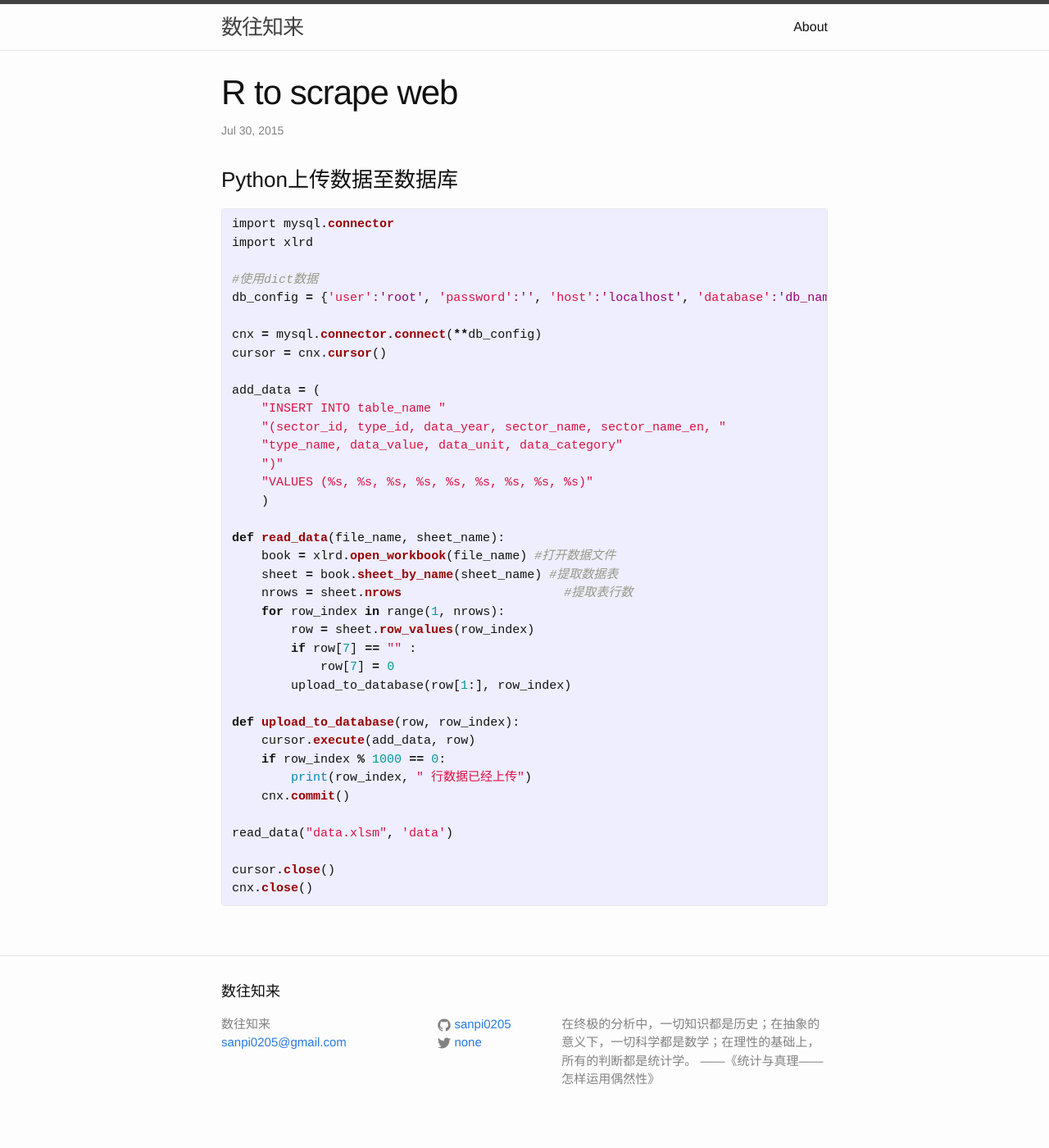
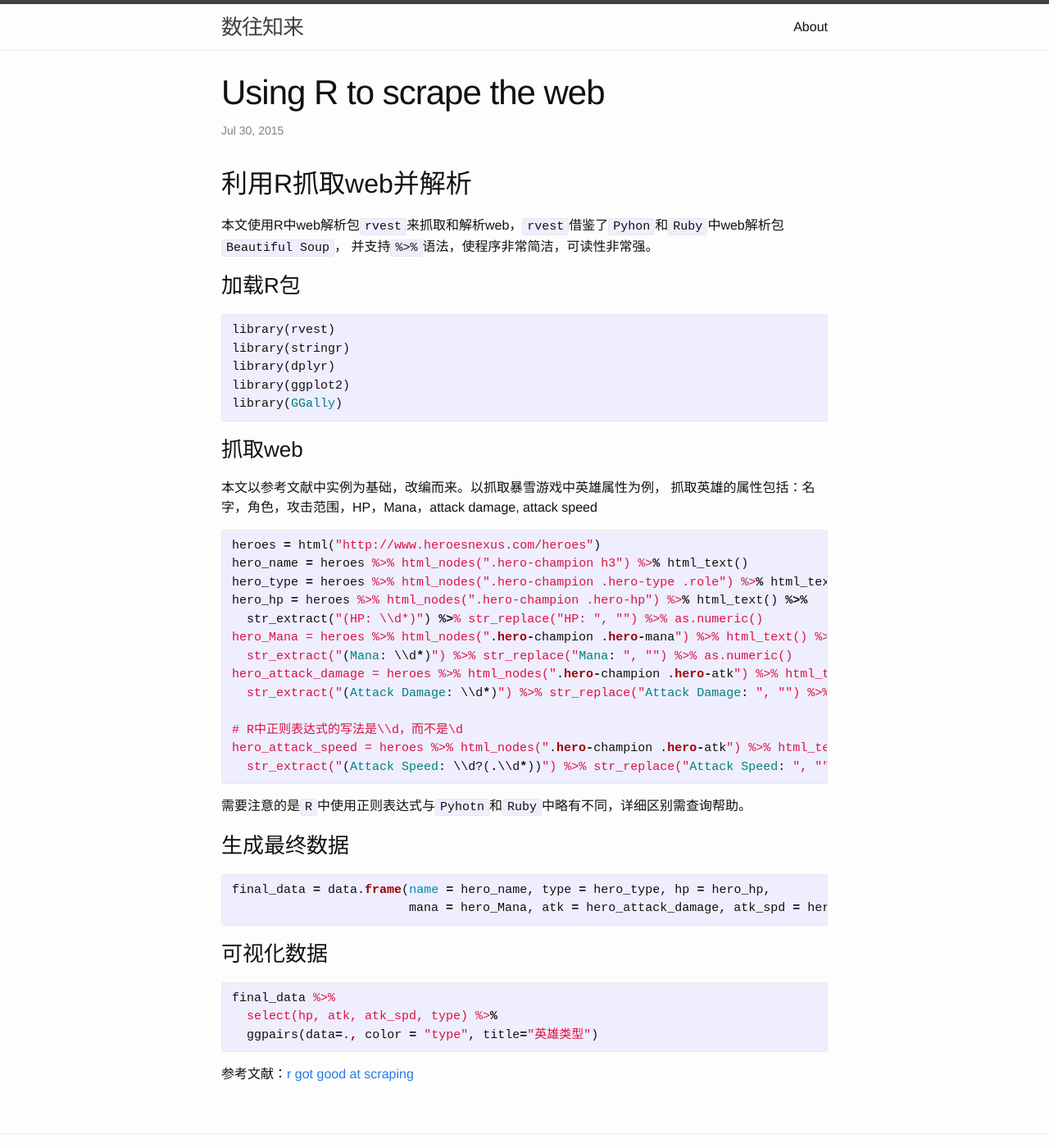
Before and after one commit to sanpi0205/sanpi0205.github.io, a Jekyll site: the page built from _posts/2015-07-30-r_scrape_web.markdown, in a window 1280 px wide and 1400 px high. Shown: the whole window at 82% size. Built offline with Jekyll 4.4.1, drawn with Linux system fonts in a browser that asks for light colours.

Commit message:
r scrape web

```diff
--- a/_posts/2015-07-30-r_scrape_web.markdown
+++ b/_posts/2015-07-30-r_scrape_web.markdown
@@ -1,51 +1,70 @@
 ---
 layout: post
-title:  "R to scrape web"
+title:  "Using R to scrape the web"
 date:   2015-07-30 14:44:40
 categories: R
 ---
 
-### Python上传数据至数据库
+## 利用R抓取web并解析
+
+本文使用R中web解析包`rvest`来抓取和解析web，`rvest`借鉴了`Pyhon`和`Ruby`中web解析包`Beautiful Soup`，
+并支持`%>%`语法，使程序非常简洁，可读性非常强。
+
+### 加载R包
 
 {% highlight ruby %}
 
-
-import mysql.connector
-import xlrd
-
-#使用dict数据
-db_config = {'user':'root', 'password':'', 'host':'localhost', 'database':'db_name'}
-
-cnx = mysql.connector.connect(**db_config)
-cursor = cnx.cursor()
-
-add_data = (
-    "INSERT INTO table_name "
-    "(sector_id, type_id, data_year, sector_name, sector_name_en, "
-    "type_name, data_value, data_unit, data_category"
-    ")"
-    "VALUES (%s, %s, %s, %s, %s, %s, %s, %s, %s)"
-    )
-
-def read_data(file_name, sheet_name):
-    book = xlrd.open_workbook(file_name) #打开数据文件
-    sheet = book.sheet_by_name(sheet_name) #提取数据表
-    nrows = sheet.nrows                      #提取表行数
-    for row_index in range(1, nrows):
-        row = sheet.row_values(row_index)
-        if row[7] == "" :
-            row[7] = 0
-        upload_to_database(row[1:], row_index)
-
-def upload_to_database(row, row_index):
-    cursor.execute(add_data, row)
-    if row_index % 1000 == 0:
-        print(row_index, " 行数据已经上传")
-    cnx.commit()
-
-read_data("data.xlsm", 'data')
-
-cursor.close()
-cnx.close()
+library(rvest)
+library(stringr)
+library(dplyr)
+library(ggplot2)
+library(GGally)
 
 {% endhighlight %}
+
+### 抓取web
+本文以参考文献中实例为基础，改编而来。以抓取暴雪游戏中英雄属性为例，
+抓取英雄的属性包括：名字，角色，攻击范围，HP，Mana，attack damage, attack speed
+
+{% highlight ruby %}
+heroes = html("http://www.heroesnexus.com/heroes")
+hero_name = heroes %>% html_nodes(".hero-champion h3") %>% html_text()
+hero_type = heroes %>% html_nodes(".hero-champion .hero-type .role") %>% html_text()
+hero_hp = heroes %>% html_nodes(".hero-champion .hero-hp") %>% html_text() %>%
+  str_extract("(HP: \\d*)") %>% str_replace("HP: ", "") %>% as.numeric()
+hero_Mana = heroes %>% html_nodes(".hero-champion .hero-mana") %>% html_text() %>%
+  str_extract("(Mana: \\d*)") %>% str_replace("Mana: ", "") %>% as.numeric()
+hero_attack_damage = heroes %>% html_nodes(".hero-champion .hero-atk") %>% html_text() %>%
+  str_extract("(Attack Damage: \\d*)") %>% str_replace("Attack Damage: ", "") %>% as.numeric()
+
+# R中正则表达式的写法是\\d，而不是\d
+hero_attack_speed = heroes %>% html_nodes(".hero-champion .hero-atk") %>% html_text() %>%
+  str_extract("(Attack Speed: \\d?(.\\d*))") %>% str_replace("Attack Speed: ", "") %>% as.numeric()
+
+{% endhighlight %}
+
+需要注意的是`R`中使用正则表达式与`Pyhotn`和`Ruby`中略有不同，详细区别需查询帮助。
+
+
+### 生成最终数据
+{% highlight ruby %}
+
+final_data = data.frame(name = hero_name, type = hero_type, hp = hero_hp,
+                        mana = hero_Mana, atk = hero_attack_damage, atk_spd = hero_attack_speed)
+
+{% endhighlight %}
+
+### 可视化数据
+
+{% highlight ruby %}
+
+final_data %>%
+  select(hp, atk, atk_spd, type) %>%
+  ggpairs(data=., color = "type", title="英雄类型")
+
+{% endhighlight %}
+
+
+参考文献：[r got good at scraping][ref]
+
+[ref]: http://koaning.stfi.re/posts/r-got-good-at-scraping.html?sf=klnbl
```
